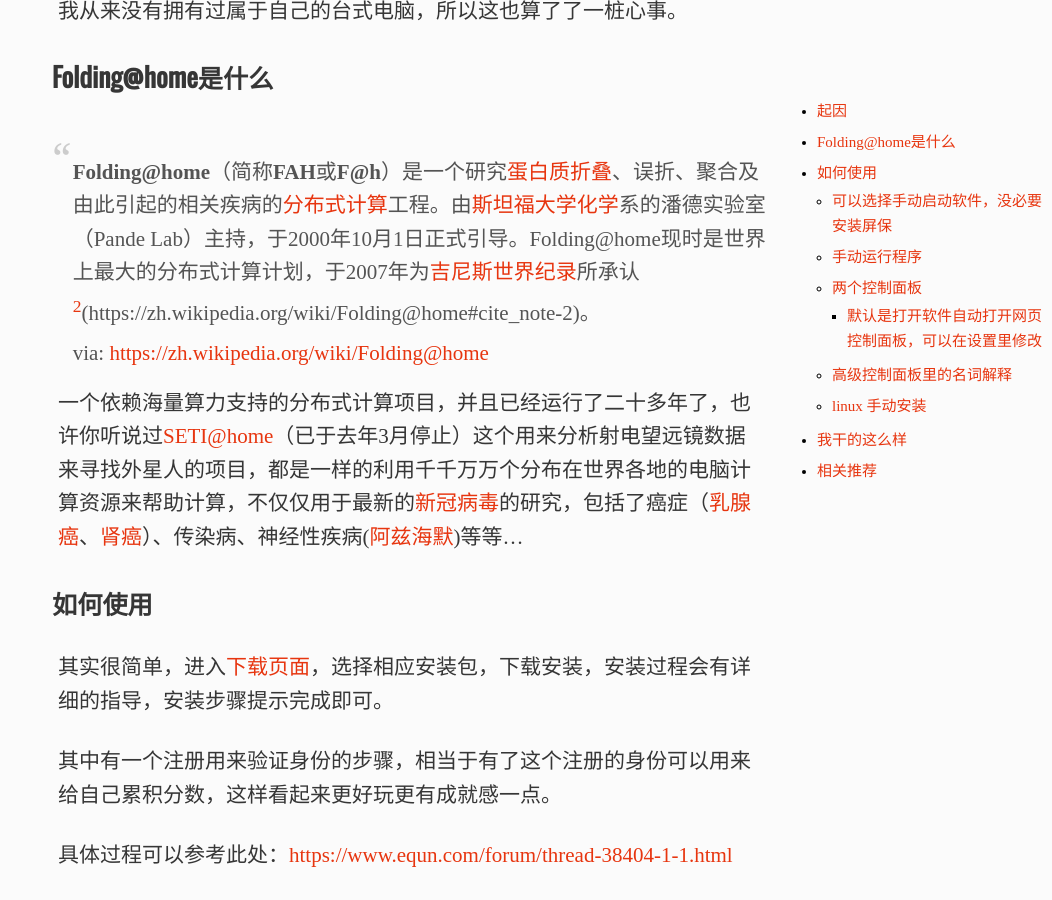
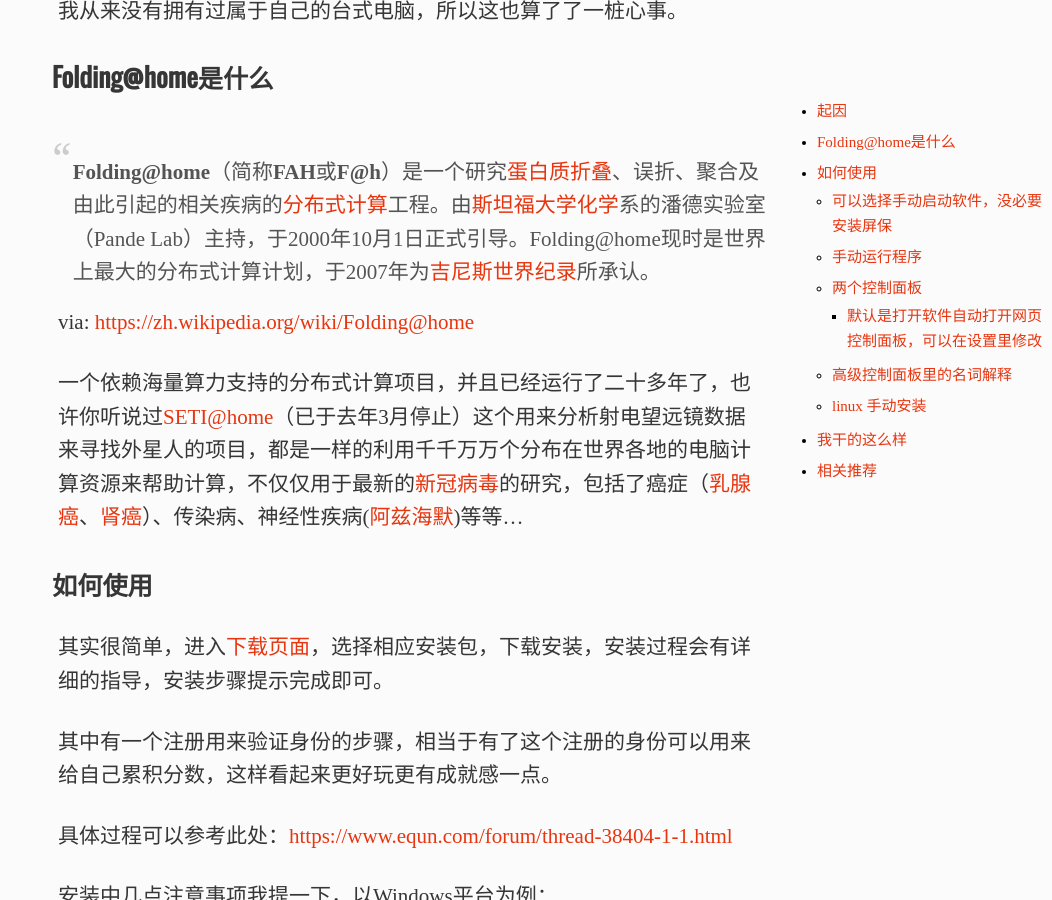
Before and after one commit to xavierskip/xavierskip.github.io, a Jekyll site: the page built from _posts/2021-08-25-folding-at-home.md, in a window 1280 px wide and 900 px high, scrolled down 556 px. Shown: the whole window, without its empty margins (228-1280 px from the left). Built offline with Jekyll 4.4.1, drawn with Linux system fonts in a browser that asks for light colours; comment, search, counter and statistics services are not loaded; a style sheet for code colours, icons or effects is not loaded.

Commit message:
Update 2021-08-25-folding-at-home.md

```diff
--- a/_posts/2021-08-25-folding-at-home.md
+++ b/_posts/2021-08-25-folding-at-home.md
@@ -17,9 +17,9 @@
 
 ### Folding@home是什么
 
-> **Folding@home**（简称**FAH**或**F@h**）是一个研究[蛋白质折叠](https://zh.wikipedia.org/wiki/蛋白质折叠)、误折、聚合及由此引起的相关疾病的[分布式计算](https://zh.wikipedia.org/wiki/分布式计算)工程。由[斯坦福大学](https://zh.wikipedia.org/wiki/史丹佛大學)[化学](https://zh.wikipedia.org/wiki/化學)系的潘德实验室（Pande Lab）主持，于2000年10月1日正式引导。Folding@home现时是世界上最大的分布式计算计划，于2007年为[吉尼斯世界纪录](https://zh.wikipedia.org/wiki/吉尼斯世界纪录)所承认[^2](https://zh.wikipedia.org/wiki/Folding@home#cite_note-2)。
->
-> via: [https://zh.wikipedia.org/wiki/Folding@home](https://zh.wikipedia.org/wiki/Folding@home)
+> **Folding@home**（简称**FAH**或**F@h**）是一个研究[蛋白质折叠](https://zh.wikipedia.org/wiki/蛋白质折叠)、误折、聚合及由此引起的相关疾病的[分布式计算](https://zh.wikipedia.org/wiki/分布式计算)工程。由[斯坦福大学](https://zh.wikipedia.org/wiki/史丹佛大學)[化学](https://zh.wikipedia.org/wiki/化學)系的潘德实验室（Pande Lab）主持，于2000年10月1日正式引导。Folding@home现时是世界上最大的分布式计算计划，于2007年为[吉尼斯世界纪录](https://zh.wikipedia.org/wiki/吉尼斯世界纪录)所承认。
+
+via: [https://zh.wikipedia.org/wiki/Folding@home](https://zh.wikipedia.org/wiki/Folding@home)
 
 一个依赖海量算力支持的分布式计算项目，并且已经运行了二十多年了，也许你听说过[SETI@home](https://setiathome.berkeley.edu/)（已于去年3月停止）这个用来分析射电望远镜数据来寻找外星人的项目，都是一样的利用千千万万个分布在世界各地的电脑计算资源来帮助计算，不仅仅用于最新的[新冠病毒](https://foldingathome.org/diseases/infectious-diseases/covid-19/?lng=zh-CN)的研究，包括了癌症（[乳腺癌](https://foldingathome.org/diseases/cancer/breast-cancer/?lng=zh-CN)、[肾癌](https://foldingathome.org/diseases/cancer/kidney-cancer/?lng=zh-CN)）、传染病、神经性疾病([阿兹海默](https://foldingathome.org/diseases/neurological-diseases/alzheimers-disease/?lng=zh-CN))等等...
 
```
